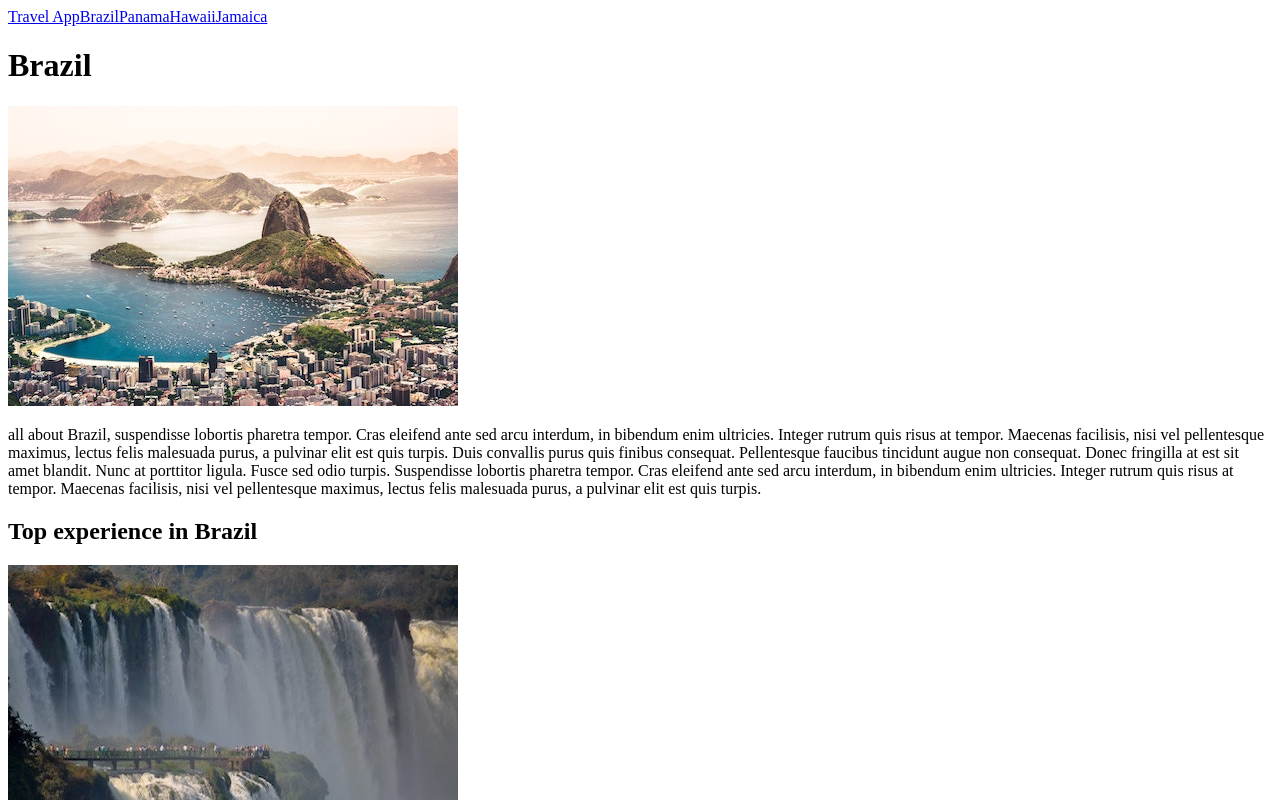
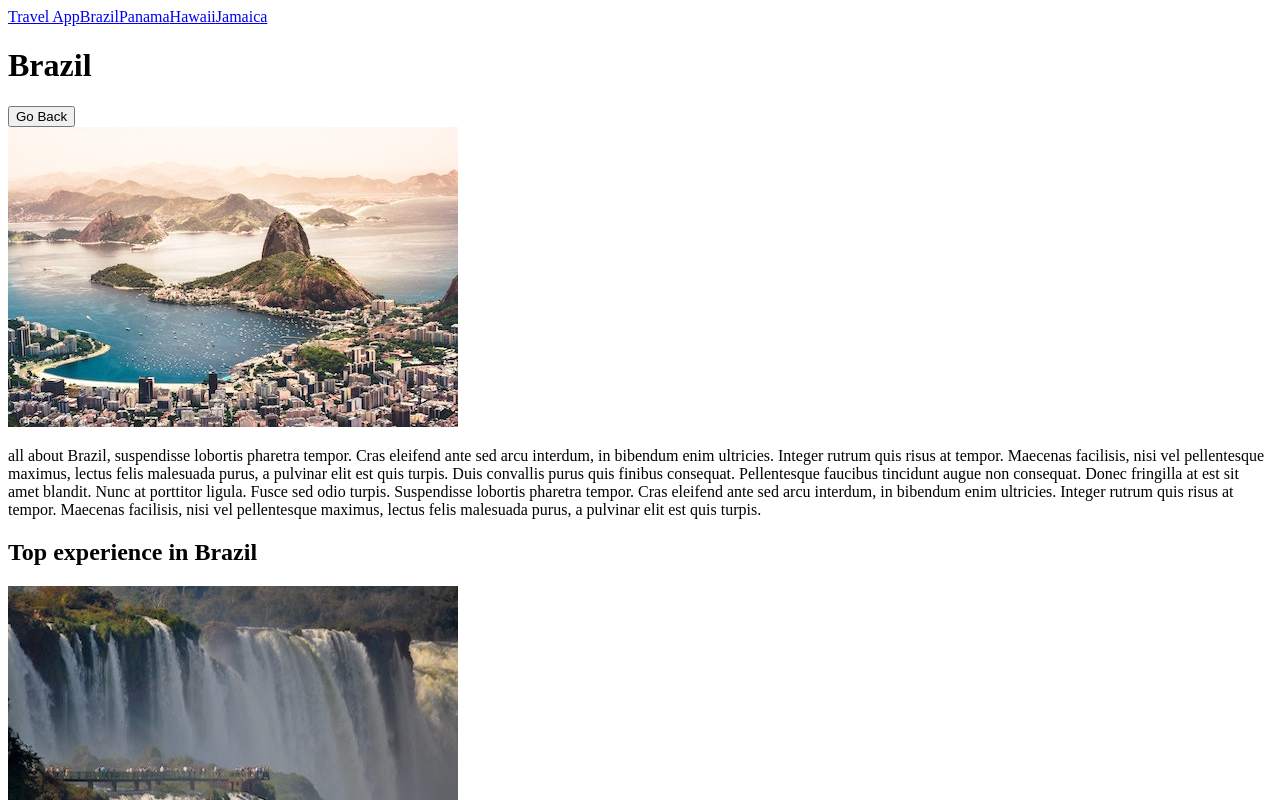
Before and after one commit to hinlocaesar/travel-app, a Vue app: page /destination/1/1 in a window 1280 px wide. Shown: the top 800 px of the page. Built offline with nearby package versions, Linux system fonts and the light colour scheme; the HTML template or start-up script is replaced by a standard one.

Commit message:
Add Goback component and integrate it into DestinationShow view

```diff
--- /dev/null
+++ b/src/components/Goback.vue
@@ -0,0 +1,7 @@
+<template>
+ <span class="go-back">
+    <button @click="$router.back()">
+      Go Back
+    </button>
+  </span>
+</template>
--- a/src/views/DestinationShow.vue
+++ b/src/views/DestinationShow.vue
@@ -1,5 +1,6 @@
 <template>
     <h1>{{destination.name}}</h1>
+    <Goback/>
     <div class="destination-details">
       <img :src="`/images/${destination.image}`" :alt="destination.name">
       <p>{{destination.description}}</p>
@@ -23,8 +24,9 @@
 <script>
 import sourceData from '@/data.json'
 import ExperienceCard from '@/components/ExperienceCard.vue'
+import Goback from '@/components/Goback.vue'
 export default {
-  components: {ExperienceCard},
+  components: {ExperienceCard, Goback},
   props: {
     id: {
       type: Number,
```
